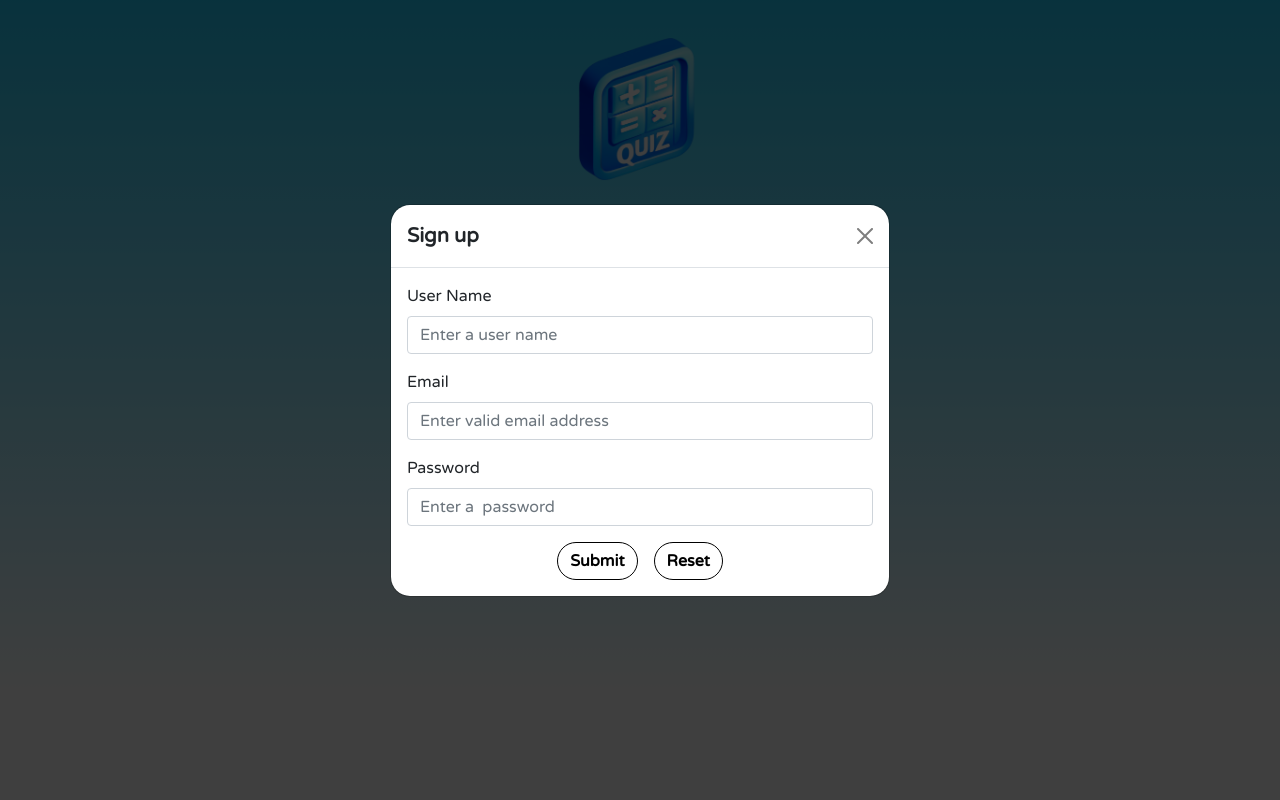
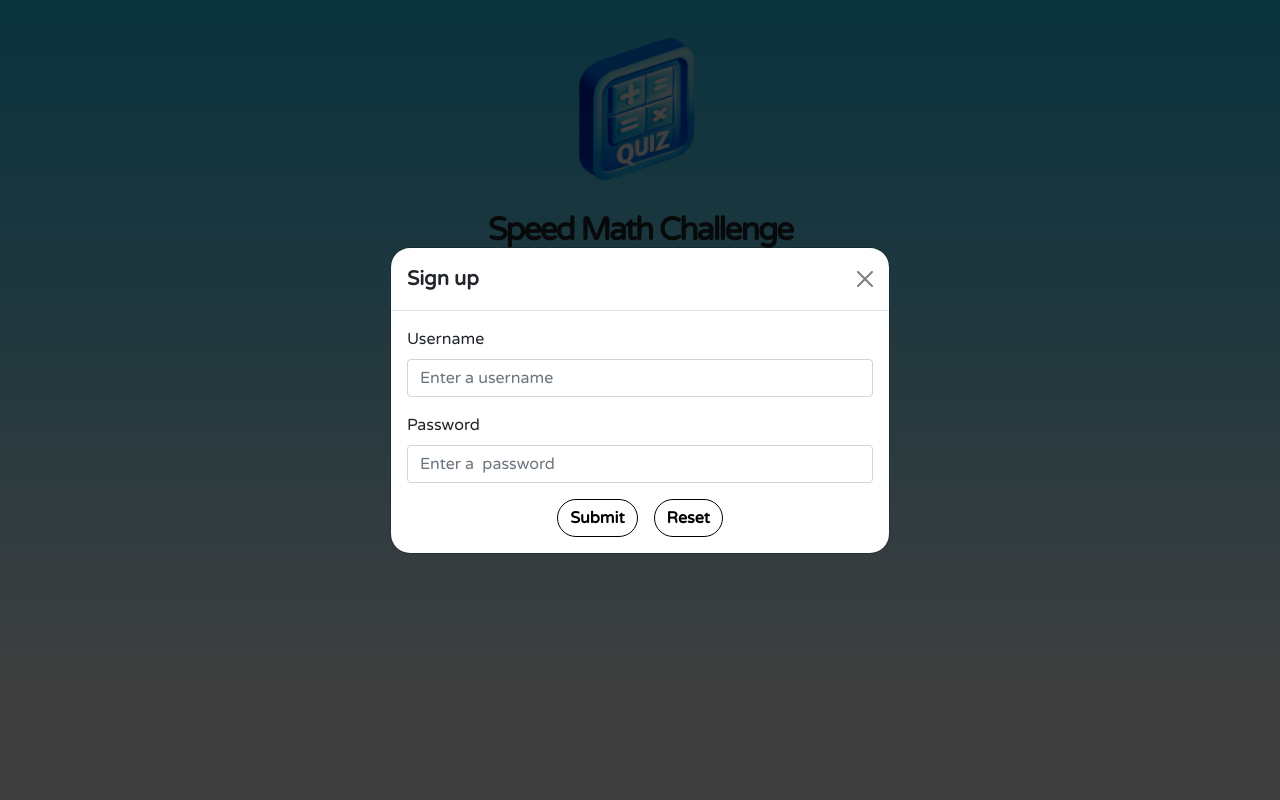
Before and after one commit to n-pekic/math_game_website, a PHP site: page / in a window 1280 px wide, after a click on "Sign up". Run offline with PHP 8.4, Linux system fonts and the light colour scheme; some web fonts are replaced.

Commit message:
css selector naming constitency, remove email fields

```diff
--- a/index.php
+++ b/index.php
@@ -33,8 +33,8 @@
                 Sign up
             </button>
 
-        <!-- Button to trigger log-in-modal -->
-            <button id="button-log-in" type="button" class="button-modal btn my-2 w-100"  data-bs-toggle="modal" data-bs-target="#log-in-modal">
+        <!-- Button to trigger login-modal -->
+            <button id="button-login" type="button" class="button-modal btn my-2 w-100"  data-bs-toggle="modal" data-bs-target="#login-modal">
                 Log in
             </button>
 
@@ -63,27 +63,27 @@
             </div>
             <div class="modal-body">
 
-                <form action="" method="POST" id="sign-up-form">
+                <form action="" method="POST" id="signup-form">
                     <div class="mb-3">
-                        <label for="username-register" class="form-label">User Name</label>
-                        <input type="text" class="form-control" id="username-register" name="username-register" placeholder="Enter a user name">
+                        <label for="username-signup" class="form-label">Username</label>
+                        <input type="text" class="form-control" id="username-signup" name="username-signup" placeholder="Enter a username">
                         <small></small>
                     </div>
 
-                    <div class="mb-3">
-                        <label for="email-register" class="form-label">Email</label>
-                        <input type="email" class="form-control" id="email-register" name="email-register" placeholder="Enter valid email address">
-                        <small></small>
-                    </div>
+<!--                    <div class="mb-3">-->
+<!--                        <label for="email-signup" class="form-label">Email</label>-->
+<!--                        <input type="email" class="form-control" id="email-signup" name="email-signup" placeholder="Enter valid email address">-->
+<!--                        <small></small>-->
+<!--                    </div>-->
 
                     <div class="mb-3">
-                        <label for="password-register" class="form-label">Password</label>
-                        <input type="password" class="form-control" id="password-register" name="password-register" placeholder="Enter a  password">
+                        <label for="password-signup" class="form-label">Password</label>
+                        <input type="password" class="form-control" id="password-signup" name="password-signup" placeholder="Enter a  password">
                         <small></small>
                     </div>
 
                     <div class="d-flex justify-content-center">
-                    <button type="submit" name="sb-register" value="sb" class="button-modal btn mx-2">Submit</button>
+                    <button type="submit" name="sb-signup" value="sb" class="button-modal btn mx-2">Submit</button>
                     <button type="reset" class="button-modal btn mx-2">Reset</button>
                     </div>
                 </form>
@@ -93,26 +93,32 @@
 </div>
 
 <!-- Log in modal -->
-<div class="modal fade" id="log-in-modal" tabindex="-1" aria-labelledby="log-in-modal-label" aria-hidden="true" data-bs-backdrop="static">
+<div class="modal fade" id="login-modal" tabindex="-1" aria-labelledby="login-modal-label" aria-hidden="true" data-bs-backdrop="static">
     <div class="modal-dialog modal-dialog-centered">
         <div class="modal-content">
             <div class="modal-header">
-                <h5 class="modal-title" id="log-in-modal-label"">Log in</h5>
+                <h5 class="modal-title" id="login-modal-label"">Log in</h5>
                 <button type="button" class="btn-close" data-bs-dismiss="modal" aria-label="Close"></button>
             </div>
             <div class="modal-body">
 
-                <form action="" method="POST" id="log-in-form">
+                <form action="" method="POST" id="login-form">
+
+<!--                    <div class="mb-3">-->
+<!--                        <label for="email-login" class="form-label">Email</label>-->
+<!--                        <input type="email" class="form-control" id="email-login" name="email-login" placeholder="Enter your email">-->
+<!--                        <small></small>-->
+<!--                    </div>-->
 
                     <div class="mb-3">
-                        <label for="email-login" class="form-label">Email</label>
-                        <input type="email" class="form-control" id="email-login" name="email-login" placeholder="Enter your email">
+                        <label for="username-login" class="form-label">Username</label>
+                        <input type="text" class="form-control" id="username-login" name="username-login" placeholder="Enter your username">
                         <small></small>
                     </div>
 
                     <div class="mb-3">
-                        <label for="login-password" class="form-label">Password</label>
-                        <input type="password" class="form-control" id="login-password" name="password-login" placeholder="Enter your password">
+                        <label for="password-login" class="form-label">Password</label>
+                        <input type="password" class="form-control" id="password-login" name="password-login" placeholder="Enter your password">
                         <small></small>
                     </div>
 
@@ -152,7 +158,7 @@
             <div class="modal-body">
                 <p>
                     Simple high score table goes here. limit options/scope of
-                    information to make people register and get more info.
+                    information to make people signup and get more info.
                 </p>
             </div>
         </div>
```
